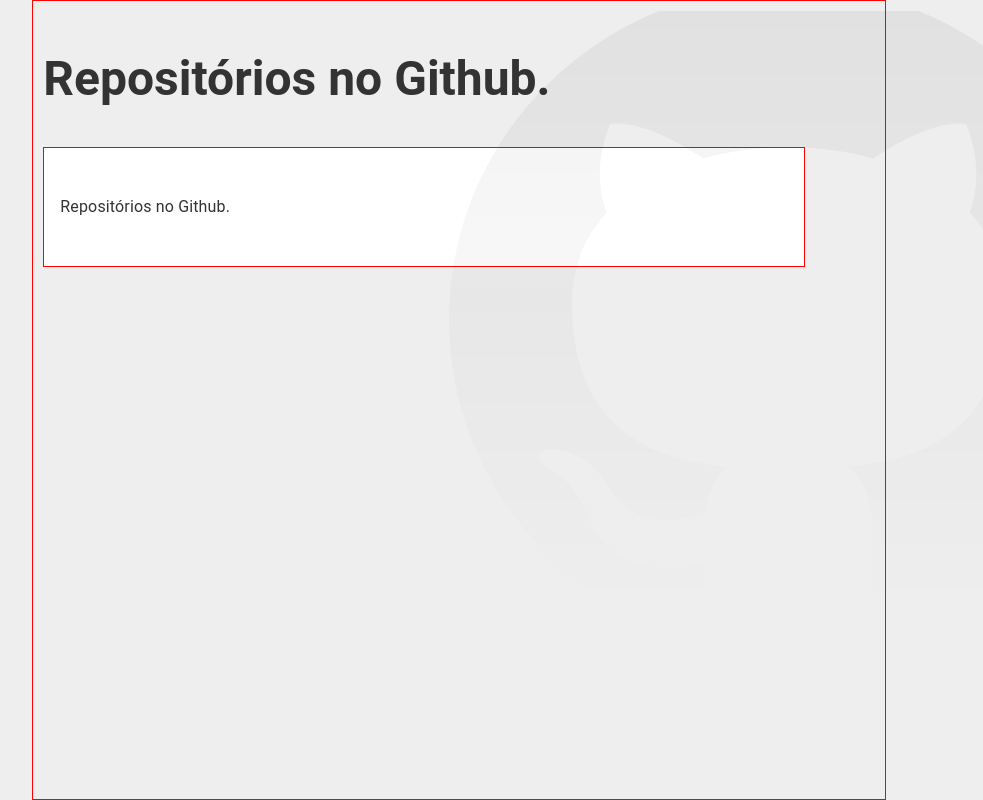
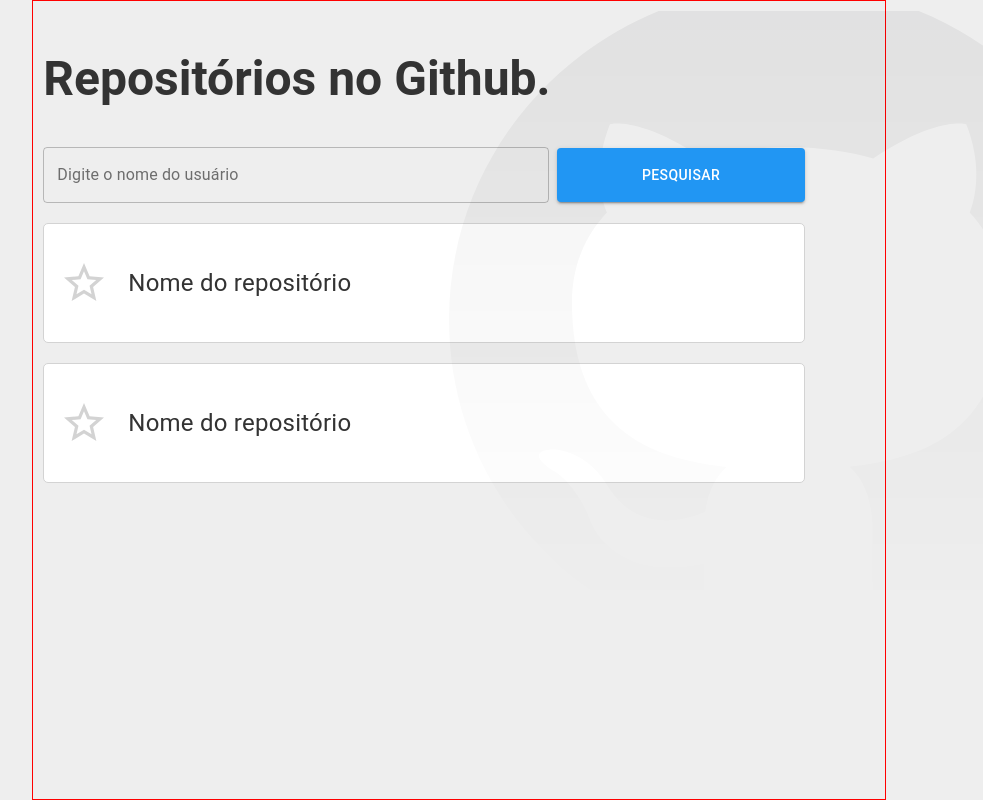
Before and after one commit to GabrielBritoAlmeida/test_star_git, a React (Create React App) app: page / in a window 1280 px wide. Shown: the whole page, without its empty margins (181-1164 px from the left). Built offline with nearby package versions, Linux system fonts and the light colour scheme.

Commit message:
feat: new component Main

```diff
--- a/src/components/BoxRepositories/index.js
+++ b/src/components/BoxRepositories/index.js
@@ -1,21 +1,50 @@
 import { Box, Typography } from "@material-ui/core";
+
+//Icons
+import StarOutlineIcon from "@material-ui/icons/StarOutline";
 
 export function BoxRepositories() {
   return (
+    <>
+      <Box
+        display="flex"
+        alignItems="center"
+        marginTop='20px'
+        p="16px"
+        width="100%"
+        height="120px"
+        border="1px solid lightgrey"
+        borderRadius="5px"
+        title="Favorita repositório"
+        style={{ backgroundColor: "#fff", cursor: "pointer" }}
+      >
+        <StarOutlineIcon
+          style={{ fontSize: 48, marginRight: 20, color: "lightgrey" }}
+        />
+        <Typography style={{ fontSize: 24, color: "#333" }}>
+          Nome do repositório
+        </Typography>
+      </Box>
+
       <Box
         display="flex"
         alignItems="center"
         p="16px"
+        marginTop='20px'
         width="100%"
         height="120px"
-      border="1px solid red"
-      style={{ backgroundColor: "#fff" }}
+        border="1px solid lightgrey"
+        borderRadius="5px"
+        title="Adicionar ao favoritos"
+        style={{ backgroundColor: "#fff", cursor: "pointer" }}
       >
-      <Typography
-      // style={{  }}
-      >
-        Repositórios no Github.
+        <StarOutlineIcon
+          style={{ fontSize: 48, marginRight: 20, color: "lightgrey" }}
+        />
+        <Typography style={{ fontSize: 24, color: "#333" }}>
+          Nome do repositório
         </Typography>
       </Box>
+    </>
   );
 }
--- /dev/null
+++ b/src/components/Button/index.js
@@ -0,0 +1,11 @@
+import { ColorButton } from "./styles";
+
+export function ButtonSearch() {
+  return (
+    <div>
+      <ColorButton fullWidth variant="contained" color="primary">
+        Pesquisar
+      </ColorButton>
+    </div>
+  );
+}
--- /dev/null
+++ b/src/components/Button/styles.js
@@ -0,0 +1,14 @@
+import { withStyles } from "@material-ui/core/styles";
+import Button from "@material-ui/core/Button";
+import { blue } from "@material-ui/core/colors";
+
+export const ColorButton = withStyles((theme) => ({
+  root: {
+    height: 54,
+    color: theme.palette.getContrastText(blue[500]),
+    backgroundColor: blue[500],
+    "&:hover": {
+      backgroundColor: blue[700],
+    },
+  },
+}))(Button);
--- /dev/null
+++ b/src/components/Input/index.js
@@ -0,0 +1,12 @@
+import TextField from "@material-ui/core/TextField";
+
+export function Input() {
+  return (
+    <TextField
+      fullWidth
+      id="outlined-basic"
+      label="Digite o nome do usuário"
+      variant="outlined"
+    />
+  );
+}
--- /dev/null
+++ b/src/components/Main/index.js
@@ -0,0 +1,16 @@
+import { Grid } from "@material-ui/core";
+import { Input } from "../Input";
+import { ButtonSearch } from "../Button";
+
+export function Main() {
+  return (
+    <Grid container alignItems="center" spacing={1}>
+      <Grid item xs={12} sm={8}>
+        <Input />
+      </Grid>
+      <Grid item xs={12} sm={4}>
+        <ButtonSearch />
+      </Grid>
+    </Grid>
+  );
+}
--- a/src/pages/Repositories/index.js
+++ b/src/pages/Repositories/index.js
@@ -1,6 +1,7 @@
 import { Typography, Grid } from "@material-ui/core";
 import { Container } from "components/Container";
 import { BoxRepositories } from "components/BoxRepositories";
+import { Main } from "components/Main";
 
 export function Repositories() {
   return (
@@ -11,6 +12,12 @@
 
       <Grid container>
         <Grid item xs={12} sm={11}>
+          <Main />
+        </Grid>
+      </Grid>
+
+      <Grid container>
+        <Grid item xs={12} sm={11}>
           <BoxRepositories />
         </Grid>
       </Grid>
--- a/src/styles/globalMaterial.js
+++ b/src/styles/globalMaterial.js
@@ -4,9 +4,9 @@
   const theme = createTheme({
     palette: {
       type: "light",
-      // primary: {
-      //   main: "#31e048",
-      // },
+      primary: {
+        main: "#1976D2",
+      },
       // secondary: {
       //   main: "#31e048",
       // },
```
Lines whose indentation alone changed are shown as unchanged.
